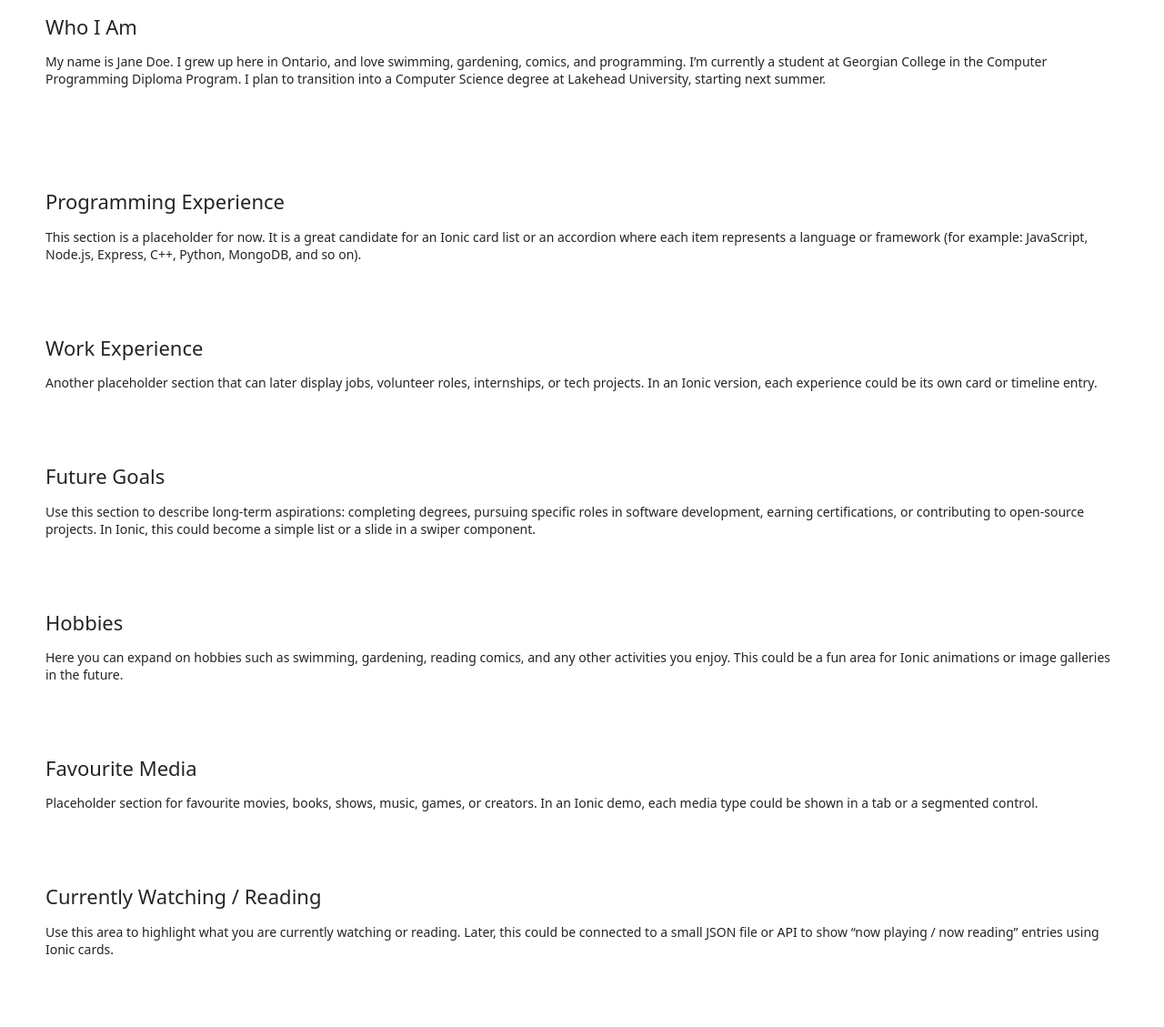
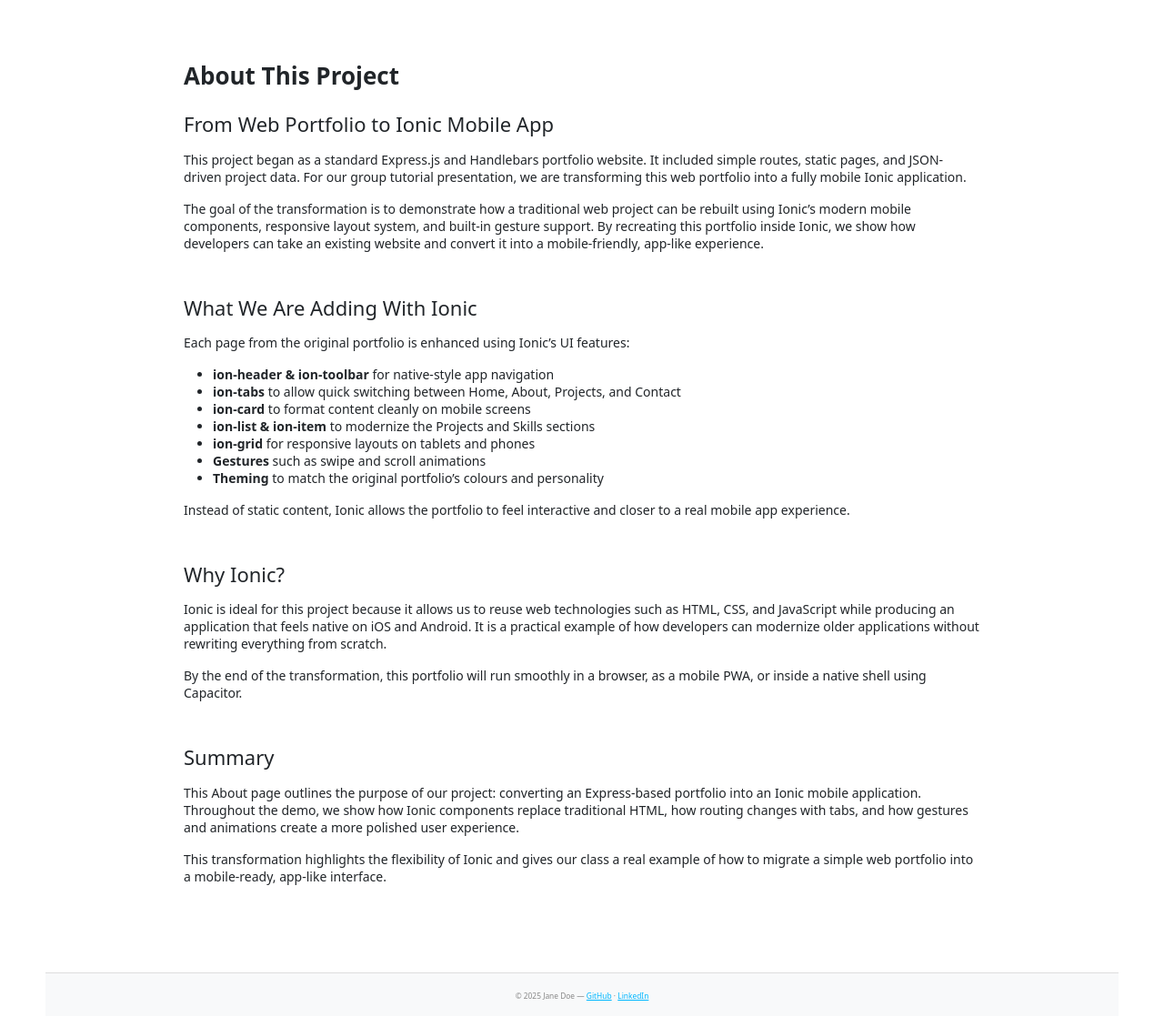
Before and after one commit to mariammueenie/COMP2068-IONIC, a Node server app: page /about in a window 1280 px wide. Shown: the part 103-1232 px from the top of the page at 91% size. Run offline with Node 20, Linux system fonts and the light colour scheme; some libraries are stand-ins or nearby versions.

Commit message:
updated about page

```diff
--- a/Portfolio/views/about.hbs
+++ b/Portfolio/views/about.hbs
@@ -1,94 +1,92 @@
 {{!--
-  About page for Jane Doe.
-  This page is intentionally divided into clear sections so that
-  each section can later be converted into an Ionic component
-  (cards, accordions, segments, tabs, etc.) for your demo.
+  This About page explains the purpose of our project.
+  We are transforming a regular Express.js portfolio into a full Ionic mobile app.
+  These comments help instructors understand the structure and intention of the page.
 --}}
+<h1 class="mb-4">About This Project</h1>
 
-<h1 class="mb-4">About Me</h1>
+{{!--
+  SECTION 1: Introduction
+  Explains what the original project was (web portfolio)and introduces the transformation to Ionic.
+--}}
+<section class="mb-5">
+  <h3 class="mb-3">From Web Portfolio to Ionic Mobile App</h3>
+  <p>
+    This project began as a standard Express.js and Handlebars portfolio website.
+    It included simple routes, static pages, and JSON-driven project data.
+    For our group tutorial presentation, we are transforming this web portfolio
+    into a fully mobile Ionic application.
+  </p>
 
-<!-- General About Section -->
+  <p>
+    The goal of the transformation is to demonstrate how a traditional web project
+    can be rebuilt using Ionic’s modern mobile components, responsive layout system,
+    and built-in gesture support. By recreating this portfolio inside Ionic, we show
+    how developers can take an existing website and convert it into a mobile-friendly,
+    app-like experience.
+  </p>
+</section>
+{{!--
+  SECTION 2: Ionic Features
+  Lists exactly which Ionic components will be used when converting each part of the portfolio.
+--}}
 <section class="mb-5">
-  <h3 class="mb-3">Who I Am</h3>
+  <h3 class="mb-3">What We Are Adding With Ionic</h3>
   <p>
-    My name is Jane Doe. I grew up here in Ontario, and love swimming,
-    gardening, comics, and programming. I’m currently a student at Georgian
-    College in the Computer Programming Diploma Program. I plan to
-    transition into a Computer Science degree at Lakehead University,
-    starting next summer.
+    Each page from the original portfolio is enhanced using Ionic’s UI features:
+  </p>
+
+  <ul>
+    <li><strong>ion-header & ion-toolbar</strong> for native-style app navigation</li>
+    <li><strong>ion-tabs</strong> to allow quick switching between Home, About, Projects, and Contact</li>
+    <li><strong>ion-card</strong> to format content cleanly on mobile screens</li>
+    <li><strong>ion-list & ion-item</strong> to modernize the Projects and Skills sections</li>
+    <li><strong>ion-grid</strong> for responsive layouts on tablets and phones</li>
+    <li><strong>Gestures</strong> such as swipe and scroll animations</li>
+    <li><strong>Theming</strong> to match the original portfolio’s colours and personality</li>
+  </ul>
+
+  <p>
+    Instead of static content, Ionic allows the portfolio to feel interactive and
+    closer to a real mobile app experience.
   </p>
 </section>
 
-<hr>
+{{!--
+  SECTION 3: Why We Chose Ionic
+  Explains the reasoning behind the transformation and how it benefits developers.
+--}}
+<section class="mb-5">
+  <h3 class="mb-3">Why Ionic?</h3>
+  <p>
+    Ionic is ideal for this project because it allows us to reuse web technologies
+    such as HTML, CSS, and JavaScript while producing an application that feels
+    native on iOS and Android. It is a practical example of how developers can
+    modernize older applications without rewriting everything from scratch.
+  </p>
 
-<!-- Programming Experience -->
-<section class="mb-5">
-  <h3 class="mb-3">Programming Experience</h3>
   <p>
-    This section is a placeholder for now. It is a great candidate for an
-    Ionic card list or an accordion where each item represents a language
-    or framework (for example: JavaScript, Node.js, Express, C++, Python,
-    MongoDB, and so on).
+    By the end of the transformation, this portfolio will run smoothly in a browser,
+    as a mobile PWA, or inside a native shell using Capacitor.
   </p>
 </section>
+{{!--
+  SECTION 4: Summary
+  Wraps up the purpose of the page and gives a clear explanation for what the class will
+  learn during the demonstration.
+--}}
+<section class="mb-5">
+  <h3 class="mb-3">Summary</h3>
+  <p>
+    This About page outlines the purpose of our project: converting an Express-based
+    portfolio into an Ionic mobile application. Throughout the demo, we show how
+    Ionic components replace traditional HTML, how routing changes with tabs, and
+    how gestures and animations create a more polished user experience.
+  </p>
 
-<!-- Work Experience -->
-<section class="mb-5">
-  <h3 class="mb-3">Work Experience</h3>
   <p>
-    Another placeholder section that can later display jobs, volunteer roles,
-    internships, or tech projects. In an Ionic version, each experience could
-    be its own card or timeline entry.
+    This transformation highlights the flexibility of Ionic and gives our class
+    a real example of how to migrate a simple web portfolio into a mobile-ready,
+    app-like interface.
   </p>
 </section>
-
-<!-- Future Goals -->
-<section class="mb-5">
-  <h3 class="mb-3">Future Goals</h3>
-  <p>
-    Use this section to describe long-term aspirations: completing degrees,
-    pursuing specific roles in software development, earning certifications,
-    or contributing to open-source projects. In Ionic, this could become a
-    simple list or a slide in a swiper component.
-  </p>
-</section>
-
-<!-- Hobbies -->
-<section class="mb-5">
-  <h3 class="mb-3">Hobbies</h3>
-  <p>
-    Here you can expand on hobbies such as swimming, gardening, reading
-    comics, and any other activities you enjoy. This could be a fun area for
-    Ionic animations or image galleries in the future.
-  </p>
-</section>
-
-<!-- Favourite Media -->
-<section class="mb-5">
-  <h3 class="mb-3">Favourite Media</h3>
-  <p>
-    Placeholder section for favourite movies, books, shows, music, games,
-    or creators. In an Ionic demo, each media type could be shown in a tab
-    or a segmented control.
-  </p>
-</section>
-
-<!-- Currently Watching/Reading -->
-<section class="mb-5">
-  <h3 class="mb-3">Currently Watching / Reading</h3>
-  <p>
-    Use this area to highlight what you are currently watching or reading.
-    Later, this could be connected to a small JSON file or API to show
-    “now playing / now reading” entries using Ionic cards.
-  </p>
-</section>
-
-<!-- Surprise Section -->
-<section class="mb-5">
-  <h3 class="mb-3">Surprise</h3>
-  <p>
-    This “Surprise” section is deliberately open-ended. It could contain an
-    easter egg, a fun fact, a hidden message, or an interactive Ionic
-    component (such as a small game or animation).
-  </p>
-</section>
```
Also changed, not shown: 1 other file.
